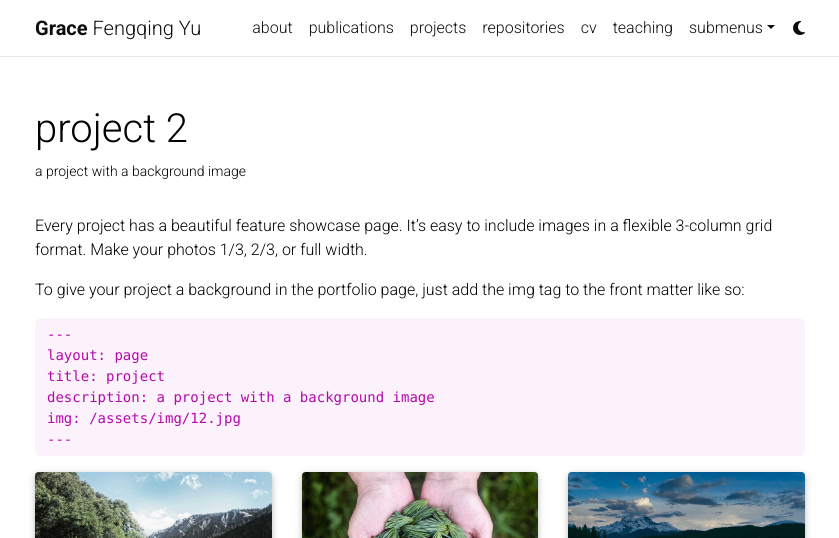
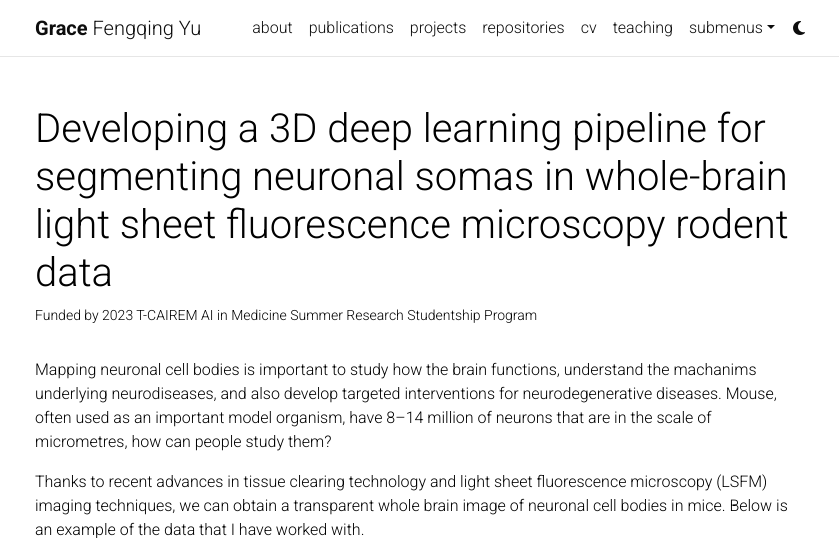
Before and after one commit to jessicayanwang/jessicayanwang.github.io, a Jekyll site: the page built from _projects/2_project.md, in a window 1280 px wide and 1400 px high. Shown: the top 538 px of the window, without its empty margins (220-1059 px from the left). Built offline with Jekyll 4.4.1, drawn with Linux system fonts in a browser that asks for light colours; full-size pictures stand in for the smaller copies a plugin makes; comment, search, counter and statistics services are not loaded; a style sheet for code colours, icons or effects is not loaded; some of the changed text lies outside the part shown; grey boxes are pictures that could not be loaded.

Commit message:
"updated project 1"

````diff
--- a/_projects/2_project.md
+++ b/_projects/2_project.md
@@ -1,26 +1,40 @@
 ---
 layout: page
-title: project 2
-description: a project with a background image
-img: assets/img/3.jpg
-importance: 2
+title: Developing a 3D deep learning pipeline for segmenting neuronal somas in whole-brain light sheet fluorescence microscopy rodent data
+description: Funded by 2023 T-CAIREM AI in Medicine Summer Research Studentship Program
+img: assets/img/neurons.png
+importance: 1
 category: work
 ---
 
-Every project has a beautiful feature showcase page.
-It's easy to include images in a flexible 3-column grid format.
-Make your photos 1/3, 2/3, or full width.
+Mapping neuronal cell bodies is important to study how the brain functions, understand the machanims underlying neurodiseases, and also develop targeted interventions for neurodegenerative diseases. Mouse, often used as an important model organism, have 8–14 million of neurons that are in the scale of micrometres, how can people study them?
 
-To give your project a background in the portfolio page, just add the img tag to the front matter like so:
-
-    ---
-    layout: page
-    title: project
-    description: a project with a background image
-    img: /assets/img/12.jpg
-    ---
+Thanks to recent advances in tissue clearing technology and light sheet fluorescence microscopy (LSFM) imaging techniques, we can obtain a transparent whole brain image of neuronal cell bodies in mice. Below is an example of the data that I have worked with.
 
 <div class="row">
+    <div class="col-sm mt-3 mt-md-0">
+        {% include figure.html path="assets/img/raw.gif" title="Raw Image" class="img-fluid rounded z-depth-1" %}
+    </div>
+</div>
+<div class="caption">
+    2D slice image patch of a whole brain 3D light-sheet fluorescence microscopy image after tissue clearing on a healthy mouse. C-Fos immunostaining was used as a marker for neuronal cell bodies.
+</div>
+
+As current computational pipelines for identifying the neurons are either 2D-based, or have problems such as low speed, lack of generalizability, and requirement of lots of human intervention.
+In this project, I have been working on developing an automatic 3D deep learning-based computational pipeline to segment neuron cell bodies in whole-brain LSFM image data.
+
+The model I am working on is based on U-Net with some modifications that we specifically designed for dealing with 3D LSTM image data. Here are some preliminary results. Below I overlay the model prediction (in blue) and the ground-truth (in red). Note that the branches, colored in red are actually axons not neuron somas, which are mislabeled in groundtruth, whereas our model successfully avoids them.
+
+<div class="row">
+    <div class="col-sm mt-3 mt-md-0">
+        {% include figure.html path="assets/img/5.jpg" title="example image" class="img-fluid rounded z-depth-1" %}
+    </div>
+</div>
+<div class="caption">
+    Preliminary results. Visualized using Napari.
+</div>
+
+<!-- <div class="row">
     <div class="col-sm mt-3 mt-md-0">
         {% include figure.html path="assets/img/1.jpg" title="example image" class="img-fluid rounded z-depth-1" %}
     </div>
@@ -77,4 +91,4 @@ Here's the code for the last row of images above:
     </div>
 </div>
 ```
-{% endraw %}
+{% endraw %} -->
````
Also changed, not shown: _projects/1_project.md (+1 -1 lines), _projects/image.png (added), 1 other file.
